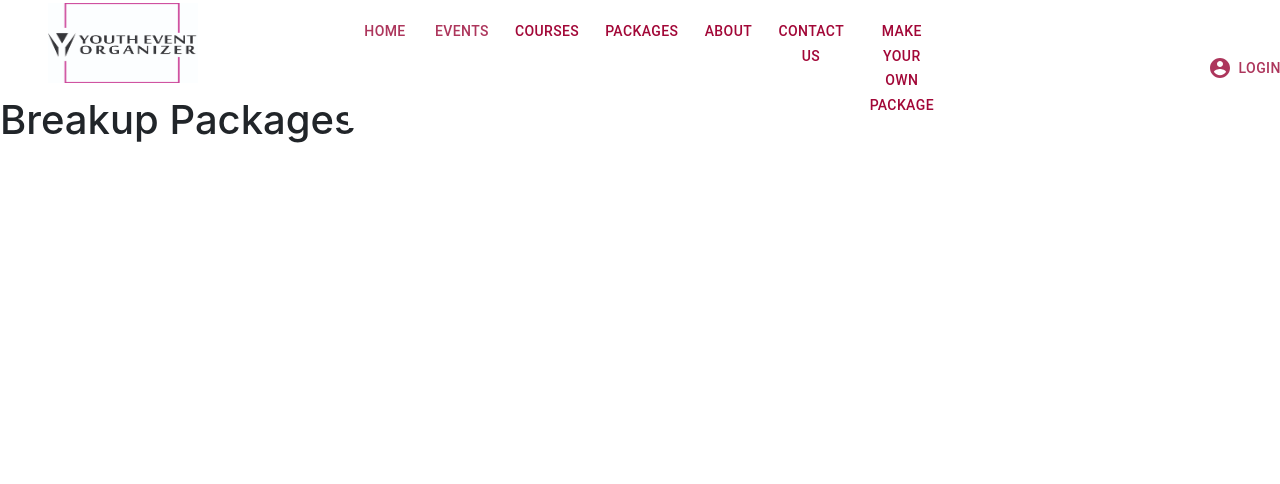
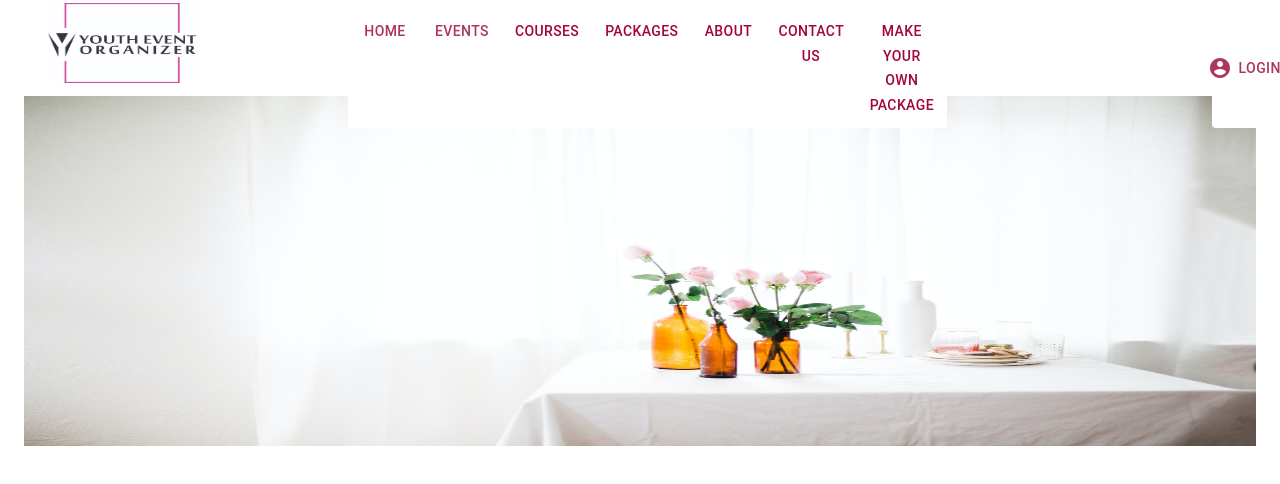
Before and after one commit to sohaibusmani/YEO-Website, a React (Create React App) app: page /breakup-package in a window 1280 px wide. Shown: the top 484 px of the page. Built offline with nearby package versions, Linux system fonts and the light colour scheme; no server answers.

Commit message:
break up package UI commit 1

```diff
--- a/src/Screens/BreakupPackages/BreakupPackages.js
+++ b/src/Screens/BreakupPackages/BreakupPackages.js
@@ -1,10 +1,22 @@
 import React , {Component} from 'react';
+import {Container } from '@material-ui/core';
+
+import pcover from '../../Assets/Images/us14.jpg';
 
 class BreakupPackages extends Component {
     render(){
         return(
             <React.Fragment>
-                <h1>Breakup Packages</h1>
+                <Container>
+                    <div style={{
+                        backgroundImage: `url(${pcover})`,
+                        width: '100%',
+                        height: '350px',
+                        backgroundSize: '100% 100%',
+
+                    }}>
+                             </div>
+                </Container>
             </React.Fragment>
         )
     }
```
